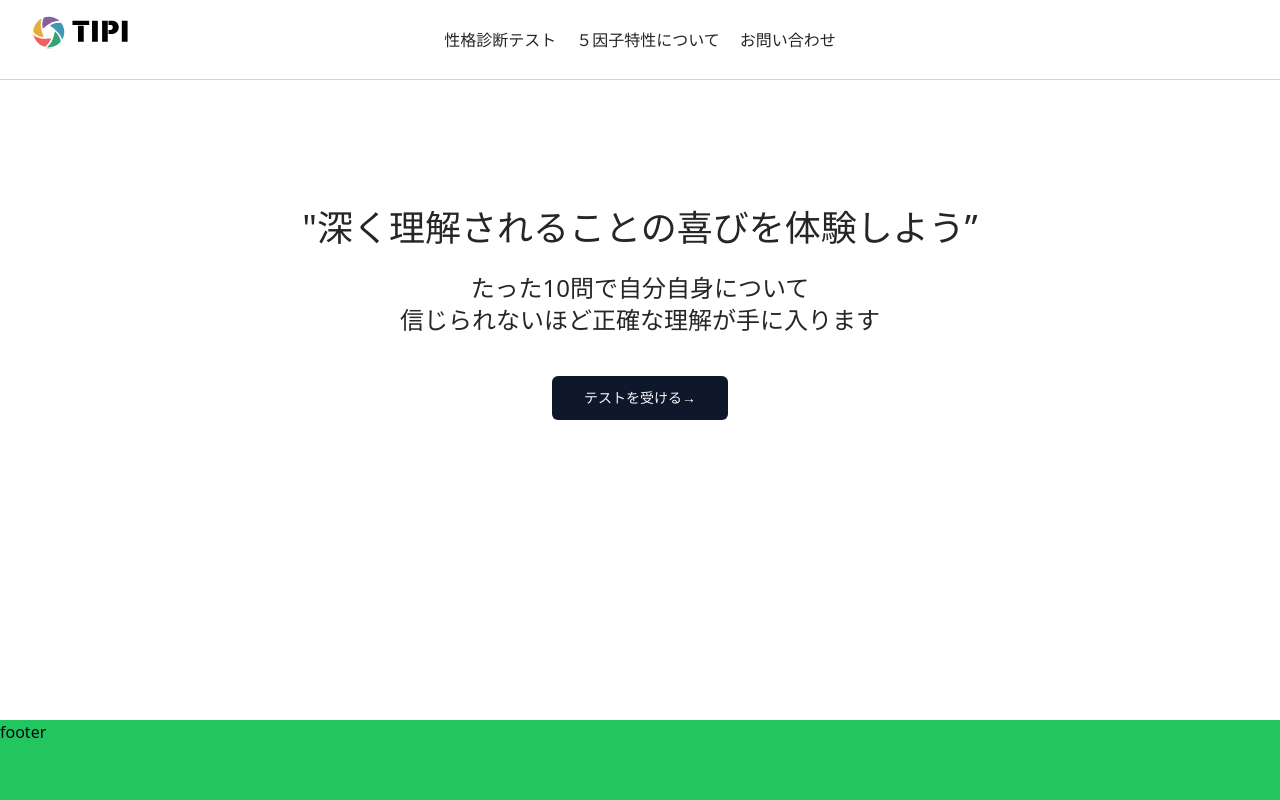
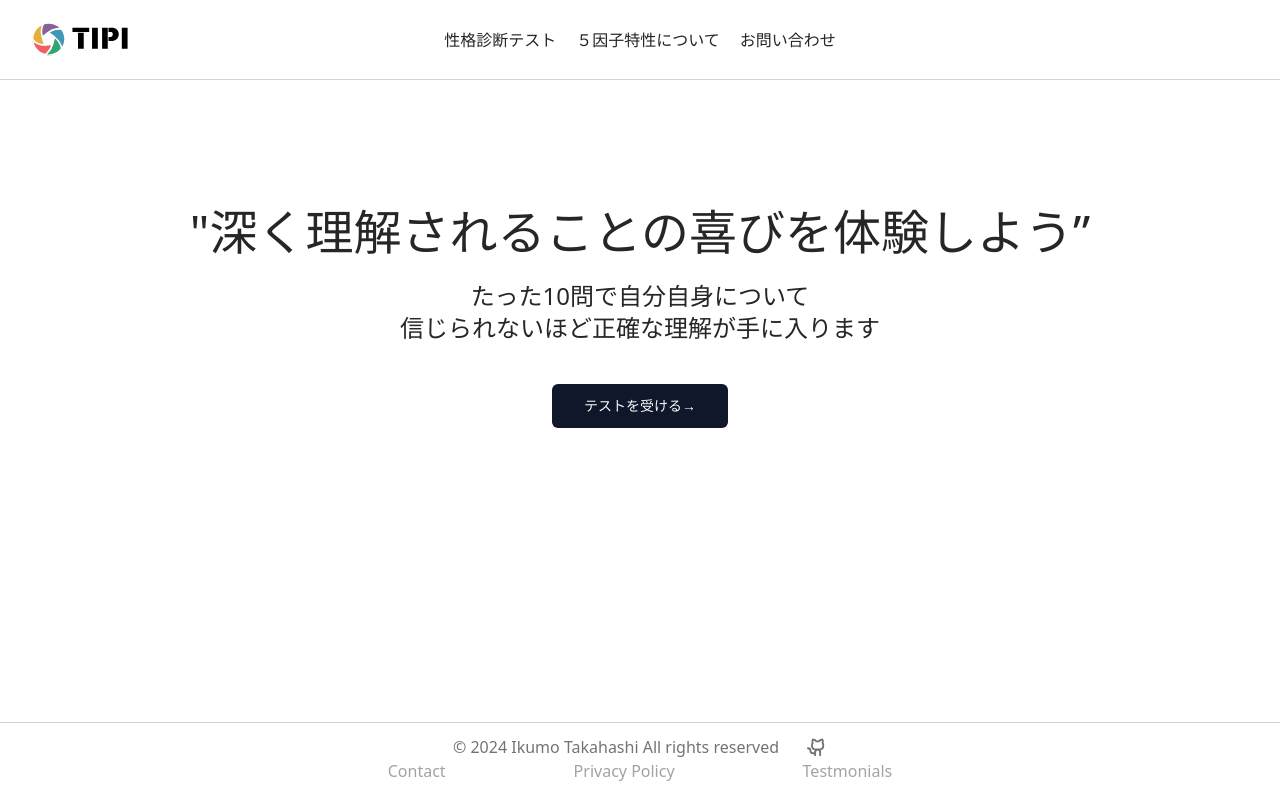
Before and after one commit to IkUmO1118/tipi-personality, a React (Vite) app: page /home in a window 1280 px wide. Built offline with nearby package versions, Linux system fonts and the light colour scheme.

Commit message:
Added Footer

```diff
--- a/package.json
+++ b/package.json
@@ -20,6 +20,7 @@
     "lucide-react": "^0.378.0",
     "react": "^18.2.0",
     "react-dom": "^18.2.0",
+    "react-icons": "^5.2.1",
     "react-router-dom": "^6.23.1",
     "tailwind-merge": "^2.3.0",
     "tailwindcss-animate": "^1.0.7"
--- a/src/App.tsx
+++ b/src/App.tsx
@@ -7,6 +7,8 @@ import Diagnosis from "./pages/Diagnosis";
 import About from "./pages/About";
 import Result from "./pages/Result";
 import Contact from "./pages/Contact";
+import Privacy from "./pages/Privacy";
+import Testimonials from "./pages/Testimonials";
 
 function App() {
   return (
@@ -18,6 +20,8 @@ function App() {
           <Route path="about" element={<About />} />
           <Route path="Result" element={<Result />} />
           <Route path="contact" element={<Contact />} />
+          <Route path="privacy" element={<Privacy />} />
+          <Route path="testimonials" element={<Testimonials />} />
         </Route>
 
         <Route path="register" element={<Register />} />
--- a/src/pages/Home.tsx
+++ b/src/pages/Home.tsx
@@ -1,9 +1,11 @@
 import { Button } from "@/components/ui/button";
+import { useNavigate } from "react-router-dom";
 
 function Home() {
+  const navigate = useNavigate();
   return (
     <div className="mx-auto flex flex-col items-center gap-6 py-32 text-neutral-800">
-      <h1 className="text-4xl">
+      <h1 className="text-5xl">
         &#34;深く理解されることの喜びを体験しよう&rdquo;
       </h1>
       <h3 className="flex flex-col items-center text-2xl">
@@ -11,7 +13,12 @@ function Home() {
         <span>信じられないほど正確な理解が手に入ります</span>
       </h3>
 
-      <Button size="lg" className="mt-4" variant="default">
+      <Button
+        size="lg"
+        className="mt-4"
+        variant="default"
+        onClick={() => navigate("/register")}
+      >
         テストを受ける <span>&rarr;</span>
       </Button>
     </div>
--- /dev/null
+++ b/src/pages/Privacy.tsx
@@ -0,0 +1,5 @@
+function Privacy() {
+  return <div>privacy policy</div>;
+}
+
+export default Privacy;
--- /dev/null
+++ b/src/pages/Testimonials.tsx
@@ -0,0 +1,5 @@
+function Testimonials() {
+  return <div>testimonials</div>;
+}
+
+export default Testimonials;
--- a/src/ui/AppLayout.tsx
+++ b/src/ui/AppLayout.tsx
@@ -4,7 +4,7 @@ import Footer from "./Footer";
 
 function AppLayout() {
   return (
-    <div className="grid h-screen grid-rows-[5rem_auto_5rem]">
+    <div className="grid h-screen grid-rows-[5rem_auto_4.9rem]">
       <Header />
       <main>
         <Outlet />
--- /dev/null
+++ b/src/ui/CopyRight.tsx
@@ -0,0 +1,20 @@
+import { PiGithubLogoBold } from "react-icons/pi";
+function CopyRight() {
+  return (
+    <div className="flex gap-7">
+      <span className=" font-medium text-neutral-500">
+        &copy; 2024 Ikumo Takahashi All rights reserved
+      </span>
+      <a
+        className="flex"
+        href="https://github.com/IkUmO1118"
+        target="_blank"
+        rel="noreferrer"
+      >
+        <PiGithubLogoBold className="h-5 w-5 self-center text-neutral-500  transition-all duration-200 hover:scale-125" />
+      </a>
+    </div>
+  );
+}
+
+export default CopyRight;
--- a/src/ui/Footer.tsx
+++ b/src/ui/Footer.tsx
@@ -1,7 +1,11 @@
+import CopyRight from "./CopyRight";
+import FooterNav from "./FooterNav";
+
 function Footer() {
   return (
-    <div className="bg-green-500">
-      <h1>footer</h1>
+    <div className="flex flex-col items-center border-t border-neutral-300 py-3">
+      <CopyRight />
+      <FooterNav />
     </div>
   );
 }
--- /dev/null
+++ b/src/ui/FooterNav.tsx
@@ -0,0 +1,19 @@
+import { NavLink } from "react-router-dom";
+
+function FooterNav() {
+  return (
+    <div className="flex items-center gap-32 font-light text-neutral-400">
+      <NavLink to="contact" className="hover:underline ">
+        Contact
+      </NavLink>
+      <NavLink to="privacy" className="hover:underline">
+        Privacy Policy
+      </NavLink>
+      <NavLink to="testimonials" className="hover:underline">
+        Testmonials
+      </NavLink>
+    </div>
+  );
+}
+
+export default FooterNav;
--- a/src/ui/Logo.tsx
+++ b/src/ui/Logo.tsx
@@ -8,8 +8,8 @@ type LogoProps = {
 function Logo({ mode }: LogoProps) {
   if (mode === "light")
     return (
-      <div className="h-12 self-center">
-        <img src={lightLogo} alt="logo_light" />
+      <div className="flex items-center">
+        <img className="" src={lightLogo} alt="logo_light" />
       </div>
     );
 
```
Also changed, not shown: 1 other file (tests, documents, lock files or other folders).
